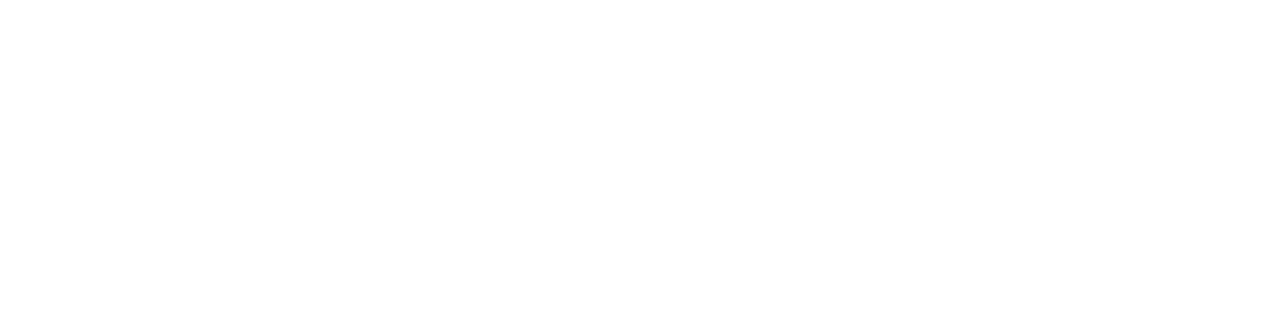
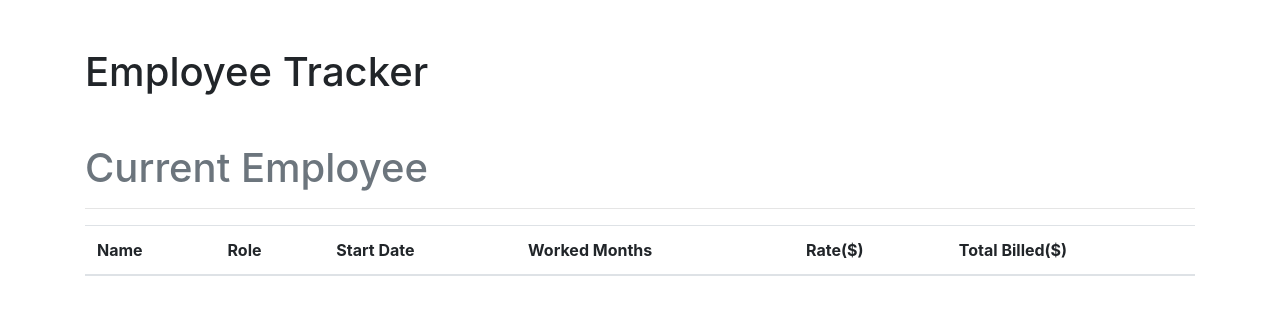
Before and after one commit to saadalshamry/Employee_Mangment, a plain HTML site: page index.html in a window 1280 px wide. Drawn offline with nearby package versions, Linux system fonts and the light colour scheme.

Commit message:
add current employee

```diff
--- a/index.html
+++ b/index.html
@@ -12,13 +12,31 @@
         <title>Employee</title>
     </head>
     <body>
-        <div class="current-employee">
-
+        <div class="container mt-5 mb-5">
+            <h1>Employee Tracker</h1>
+        </div>
+        <div class="current-employee mt-5 mb-5">
+            <div class="container">
+                <h1 class="text-muted">Current Employee</h1>
+                <hr>
+                <table class="table">
+                    <thead>
+                        <tr>
+                            <th>Name</th>
+                            <th>Role</th>
+                            <th>Start Date</th>
+                            <th>Worked Months</th>
+                            <th>Rate($)</th>
+                            <th>Total Billed($)</th>
+                        </tr>
+                    </thead>
+                </table>
+            </div>
         </div>
 
         <div class="add-employee">
 
         </div>
     </body>
-    <script src="/assets/js/main.js"></script>
+    <script src="./assets/js/main.js"></script>
 </html>
```
